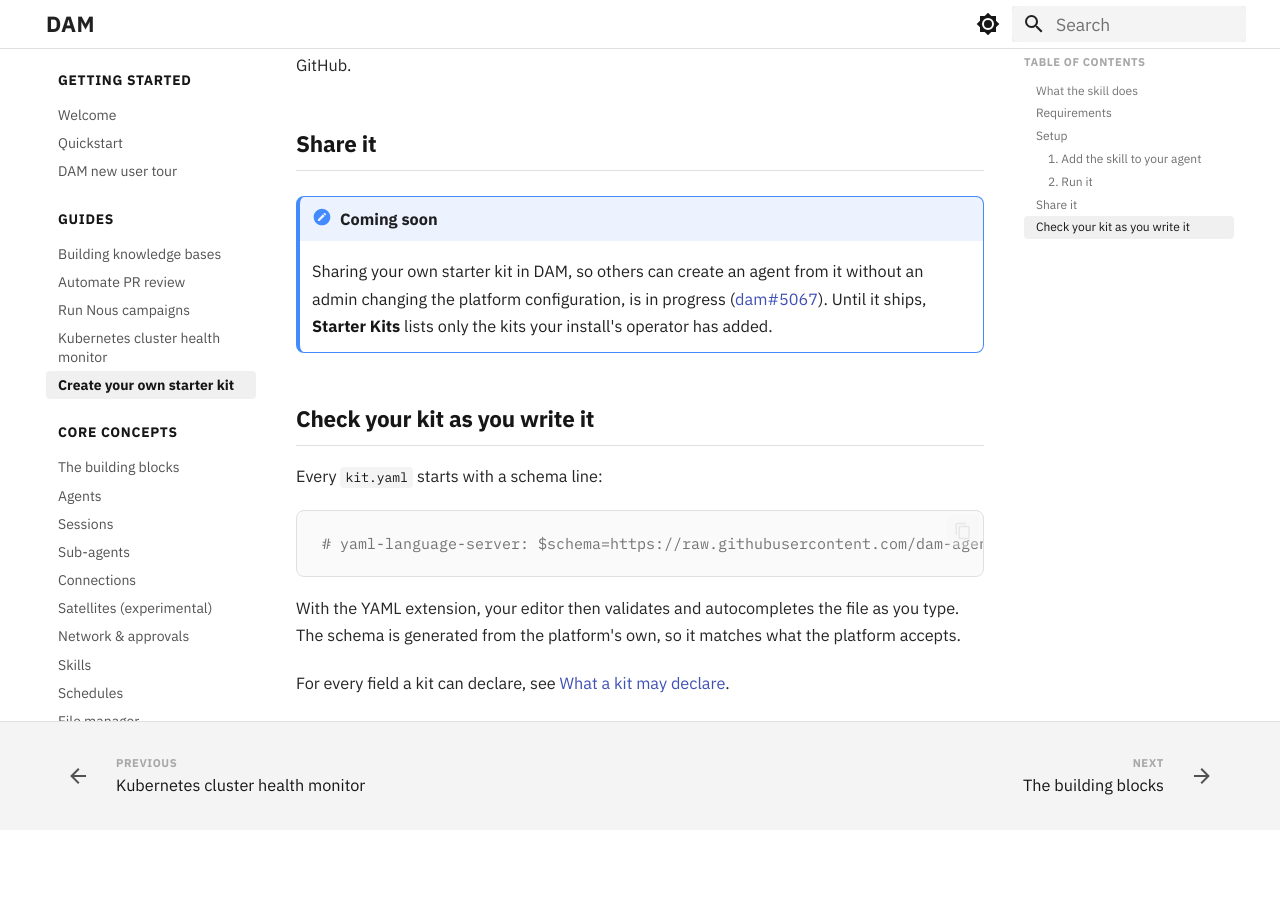
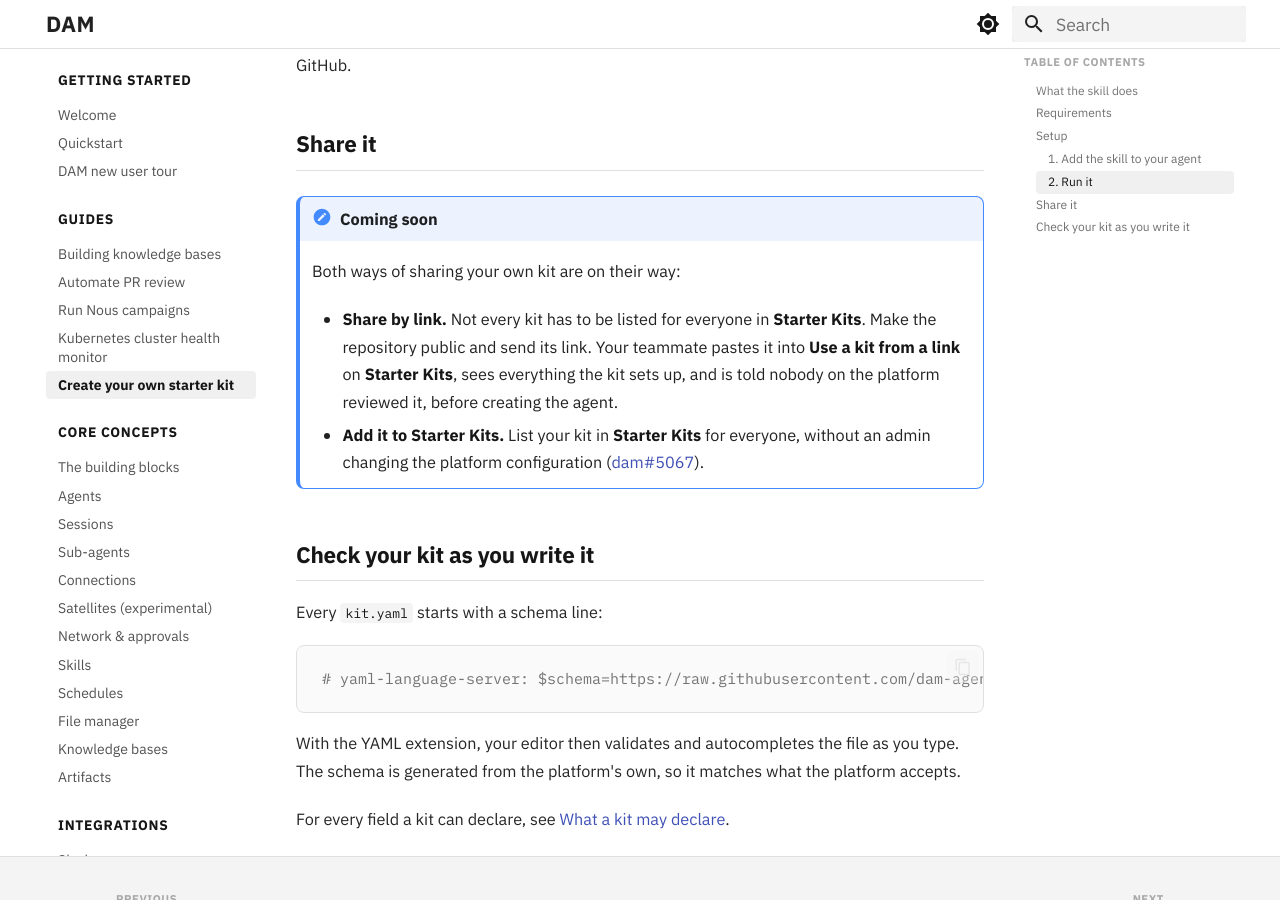
Before and after one commit to dam-agents/docs, an MkDocs documentation site: the page built from docs/guides/create-starter-kit.md, in a window 1280 px wide and 900 px high, scrolled down 1665 px. Built offline with MkDocs 1.6.1 and Material for MkDocs 9.7.7, drawn with Linux system fonts in a browser that asks for light colours; before the commit the page ends 2495 px from its top, so only the background shows below that.

Commit message:
docs: starter kit guide says share-by-link is coming soon (#136)
Assisted-By: Claude (Anthropic AI) <noreply@anthropic.com>

Signed-off-by: Jenna Winkler <135358348+jenna-winkler@users.noreply.github.com>
Co-authored-by: Jenna Winkler <135358348+jenna-winkler@users.noreply.github.com>

```diff
--- a/docs/guides/create-starter-kit.md
+++ b/docs/guides/create-starter-kit.md
@@ -48,7 +48,10 @@ Answer the interview and approve the design. When it finishes, push the reposito
 ## Share it
 
 !!! note "Coming soon"
-    Sharing your own starter kit in DAM, so others can create an agent from it without an admin changing the platform configuration, is in progress ([dam#5067](https://github.com/dam-agents/dam/issues/5067)). Until it ships, **Starter Kits** lists only the kits your install's operator has added.
+    Both ways of sharing your own kit are on their way:
+
+    - **Share by link.** Not every kit has to be listed for everyone in **Starter Kits**. Make the repository public and send its link. Your teammate pastes it into **Use a kit from a link** on **Starter Kits**, sees everything the kit sets up, and is told nobody on the platform reviewed it, before creating the agent.
+    - **Add it to Starter Kits.** List your kit in **Starter Kits** for everyone, without an admin changing the platform configuration ([dam#5067](https://github.com/dam-agents/dam/issues/5067)).
 
 ## Check your kit as you write it
 
```
